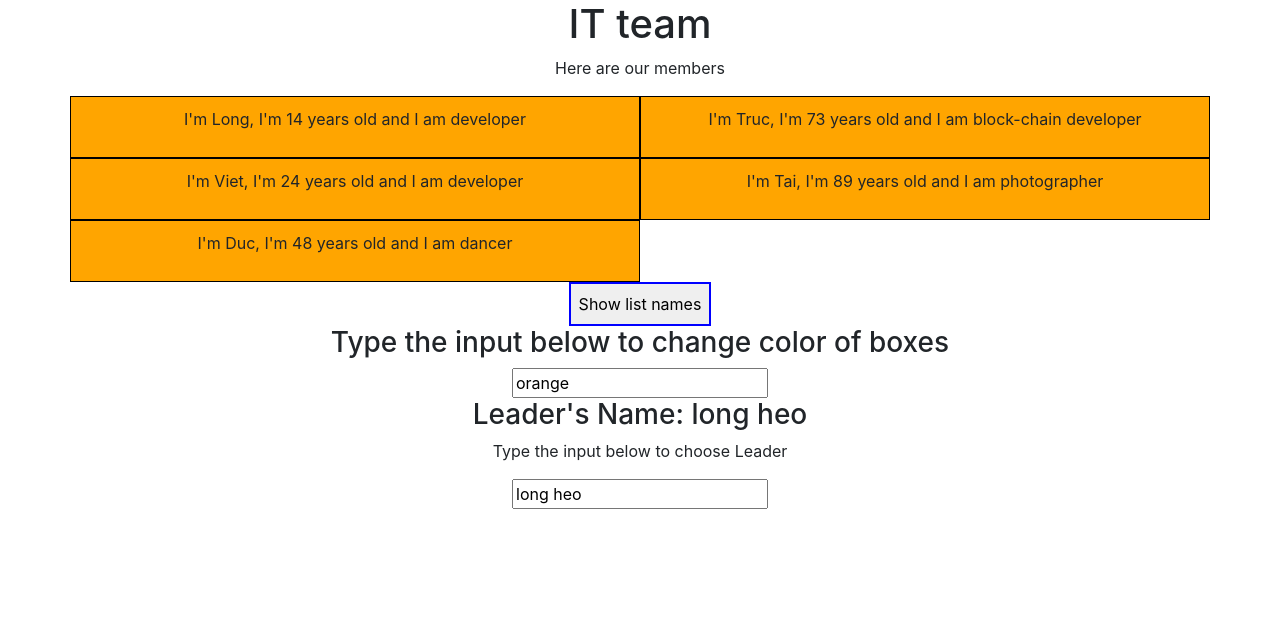
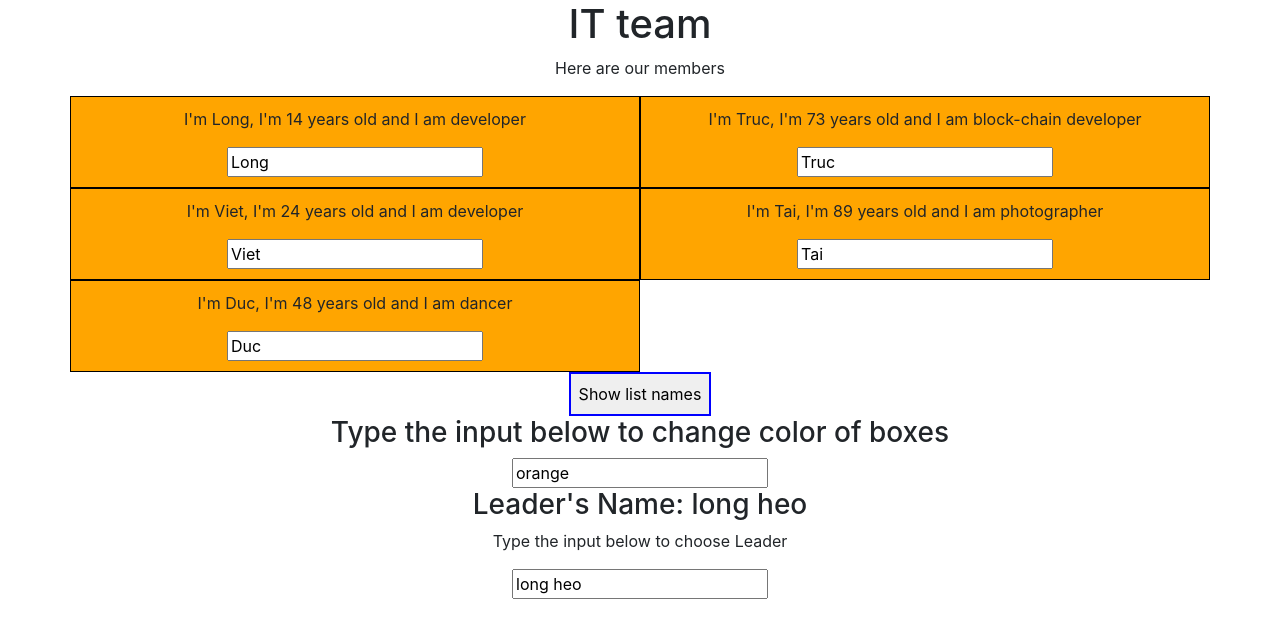
Before and after one commit to trlong357/React, a React (Create React App) app: page / in a window 1280 px wide. Both pictures are taken after a click on the button "Show list names". Shown: the top 638 px of the page. Built offline with nearby package versions, Linux system fonts and the light colour scheme.

Commit message:
60. Flexible lists

```diff
--- a/src/App.js
+++ b/src/App.js
@@ -39,7 +39,7 @@ class App extends Component {
     });
   };
 
-  changeName = (event) => {
+  changeLeaderName = (event) => {
     this.setState({
       tempName: event.target.value,
     });
@@ -59,9 +59,24 @@ class App extends Component {
     this.setState({ persons: personsDel });
   };
 
-  personChanged = (event) => {
+  personNameChanged = (event, id) => {
+    // findIndex() : find element in arr but then get index of that element
+    const personIndex = this.state.persons.findIndex((p) => {
+      return p.id === id;
+    });
+
+    const nameChange = {
+      ...this.state.persons[personIndex],
+    };
+    nameChange.name = event.target.value;
+    console.log("nameChange: ", nameChange);
+
+    const nameChanges = [...this.state.persons];
+    console.log("nameChanges: ", nameChanges);
+    nameChanges[personIndex] = nameChange;
+    console.log("nameChanges after: ", nameChanges[personIndex]);
     this.setState({
-      tempName: event.target.value,
+      persons: nameChanges,
     });
   };
   togglePersonsHandler = () => {
@@ -113,6 +128,7 @@ class App extends Component {
                 // key: allow react to keep track of the individual element
                 key={newPerson.id}
                 // ----
+                changed={(event) => this.personNameChanged(event, newPerson.id)}
               />
             );
           })}
@@ -164,7 +180,7 @@ class App extends Component {
         <p>Type the input below to choose Leader</p>
         <input
           type="text"
-          onChange={this.changeName}
+          onChange={this.changeLeaderName}
           value={this.state.tempName}
         ></input>
       </div>
--- a/src/Person/Person.js
+++ b/src/Person/Person.js
@@ -20,11 +20,11 @@ class Person extends Component {
           and I am {this.props.job}
         </p>
         <p>{this.props.children}</p>
-        {/* <input
+        <input
           type="text"
           onChange={this.props.changed}
           value={this.props.name}
-        ></input> */}
+        ></input>
       </div>
     );
 
@@ -33,7 +33,7 @@ class Person extends Component {
       <div
         className="Person col-6"
         style={this.props.styleBackground}
-        onClick={this.toggle}
+        // onClick={this.toggle}
       >
         {this.state.show === true ? showPerson : null}
       </div>
```
Also changed, not shown: 1 other file (tests, documents, lock files or other folders).
